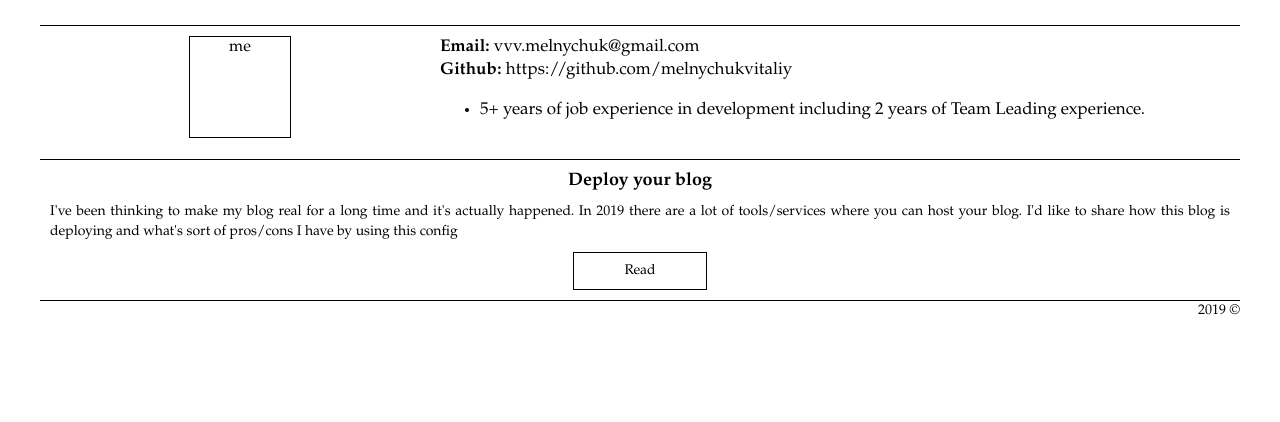
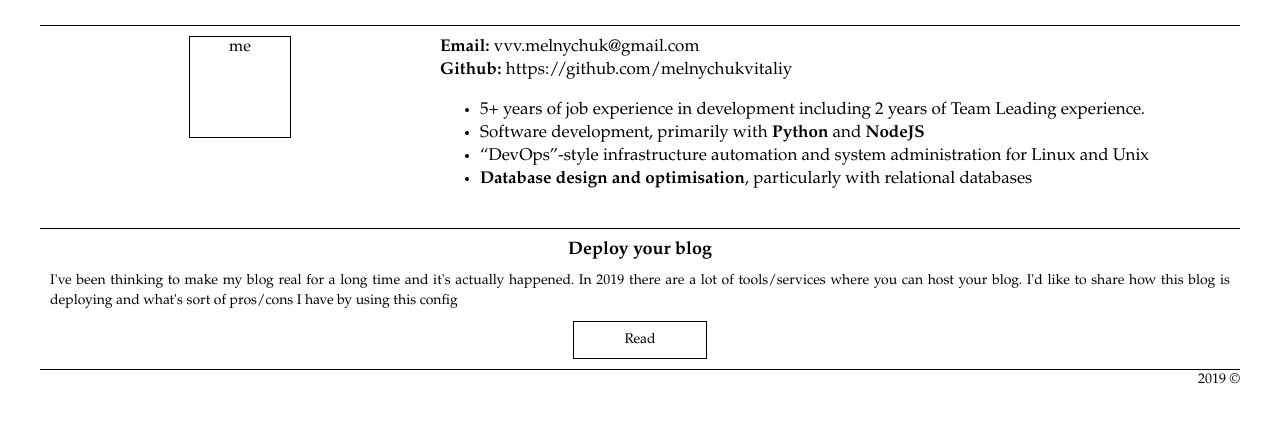
Before and after one commit to vitaliimelnychuk/blog, a Next.js app: page / in a window 1280 px wide. Shown: the top 422 px of the page. Built offline with nearby package versions, Linux system fonts and the light colour scheme.

Commit message:
add key skills into about component

```diff
--- a/components/About.tsx
+++ b/components/About.tsx
@@ -1,4 +1,4 @@
-import { MOBILE_MAX_WITH} from '../utils/media'
+import { MOBILE_MAX_WITH } from '../utils/media'
 
 export default () => (
   <div className="container">
@@ -12,7 +12,16 @@ export default () => (
       <ul>
         <li>
           5+ years of job experience in development including 2 years of Team Leading experience.
-      </li>
+        </li>
+        <li>
+          Software development, primarily with <b>Python</b> and <b>NodeJS</b>
+        </li>
+        <li>
+          “DevOps”-style infrastructure automation and system administration for Linux and Unix
+        </li>
+        <li>
+          <b>Database design and optimisation</b>, particularly with relational databases
+        </li>
       </ul>
     </div>
     <style jsx>{`
```
